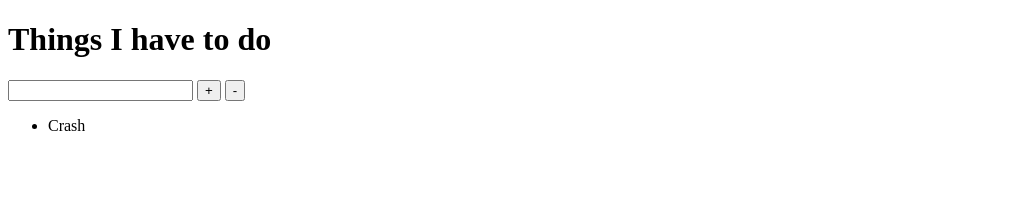
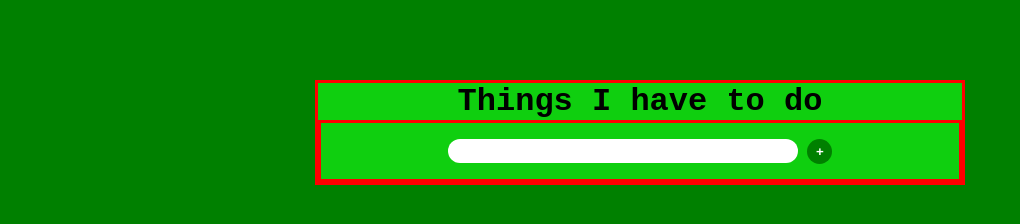
Before and after one commit to Warriorofthelight/To-Do-List, a plain HTML site: page index.html in a window 1280 px wide. Shown: the whole page, without its empty margins (0-1020 px from the left). Drawn offline with Linux system fonts and the light colour scheme.

Commit message:
First CSS

```diff
--- a/index.html
+++ b/index.html
@@ -12,11 +12,11 @@
       <div class="card-center">
         <input id="input" class="input" type="text" />
         <button id="add" class="add">+</button>
-        <button id="remove" class="remove">-</button>
       </div>
-      <div class="items">
+      <div class="items hide">
         <ul id="to-do" class="to-do">
           <li class="tItem" id="tItem">Crash</li>
+          <button id="remove" class="remove">-</button>
         </ul>
       </div>
     </div>
--- a/style.css
+++ b/style.css
@@ -0,0 +1,73 @@
+* {
+  padding: 0;
+  margin: 0;
+  box-sizing: border-box;
+}
+
+body {
+  background: green;
+  font-family: "Courier New", Courier, monospace;
+}
+
+.center {
+  text-align: center;
+  border: 3px solid red;
+  margin: 4rem 0;
+  width: 650px;
+  margin: 5rem auto;
+  background: rgb(15, 207, 15);
+}
+
+.card-center {
+  border: 3px solid red;
+}
+
+.input {
+  height: 1.5rem;
+  width: 350px;
+  border: none;
+  border-radius: 25px;
+  margin: 1rem 0;
+}
+
+.add {
+  width: 25px;
+  background-color: green;
+  border: none;
+  padding: 5px;
+  border-radius: 50%;
+  font-weight: bold;
+  color: white;
+}
+
+.remove {
+  width: 25px;
+  background-color: red;
+  border: none;
+  padding: 5px;
+  border-radius: 50%;
+  font-weight: bold;
+  color: white;
+}
+
+.to-do {
+  background-color: white;
+  list-style: none;
+}
+
+.tItem {
+  display: inline-block;
+  margin: 0.5rem 0;
+  font-weight: bold;
+}
+
+.add:hover {
+  background: rgb(0, 48, 0);
+}
+
+.remove:hover {
+  background: rgb(0, 48, 0);
+}
+.hide {
+  display: none;
+}
```
